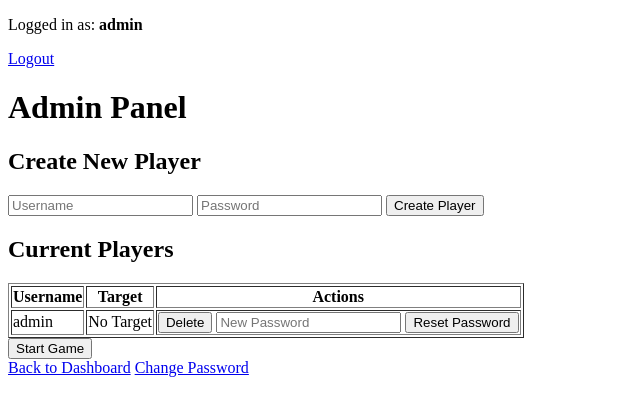
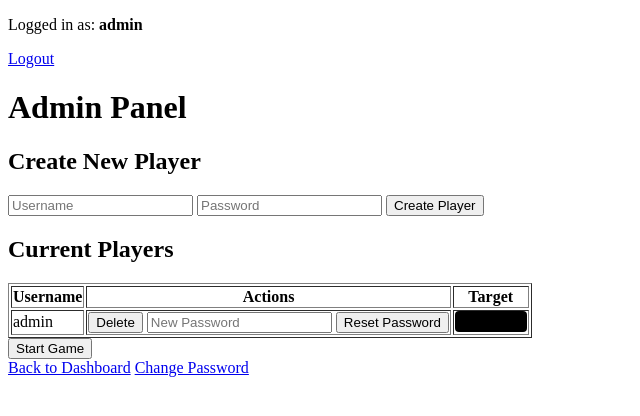
Before and after one commit to a-842/assassin, a Flask app: page /admin in a window 1280 px wide. Shown: the top 416 px of the page, without its empty margins (0-640 px from the left). Run offline with Flask 3, Linux system fonts and the light colour scheme; a user stored in the database is signed in.

Commit message:
add censor to admin view target

```diff
--- a/templates/admin.html
+++ b/templates/admin.html
@@ -2,8 +2,25 @@
 
 {% block title %}Admin{% endblock %}
 
+{% block head %}
+<style>
+        .spoiler {
+            background-color: black;
+            color: black;
+            cursor: pointer;
+            padding: 2px 4px;
+            border-radius: 4px;
+            transition: color 0.3s;
+        }
+
+        .spoiler:hover {
+            color: white;
+        }
+    </style>
+{% endblock %}
+
 {% block content %}
-    <h1>Admin Panel</h1>
+       <h1>Admin Panel</h1>
 
     <h2>Create New Player</h2>
     <form method="POST">
@@ -16,16 +33,12 @@
     <table border="1">
         <tr>
             <th>Username</th>
+            <th>Actions</th>
             <th>Target</th>
-            <th>Actions</th>
         </tr>
         {% for user in users %}
         <tr>
             <td>{{ user.username }}</td>
-            <td>
-                {% set target = user.targets[0].target.username if user.targets else "No Target" %}
-                {{ target }}
-            </td>
             <td>
                 <form method="POST" action="{{ url_for('delete_user', user_id=user.id) }}" style="display:inline;">
                     <button type="submit">Delete</button>
@@ -34,6 +47,12 @@
                     <input type="password" name="new_password" placeholder="New Password" required>
                     <button type="submit">Reset Password</button>
                 </form>
+            </td>
+            <td>
+                <span class="spoiler" onclick="this.classList.remove('spoiler')">
+                    {% set target = user.targets[0].target.username if user.targets else "No Target" %}
+                    {{ target }}
+                </span>
             </td>
         </tr>
         {% endfor %}
@@ -46,4 +65,5 @@
     <a href="{{ url_for('dashboard') }}">Back to Dashboard</a>
     <a href="{{ url_for('change_password') }}">Change Password</a>
 
+
 {% endblock %}
```
